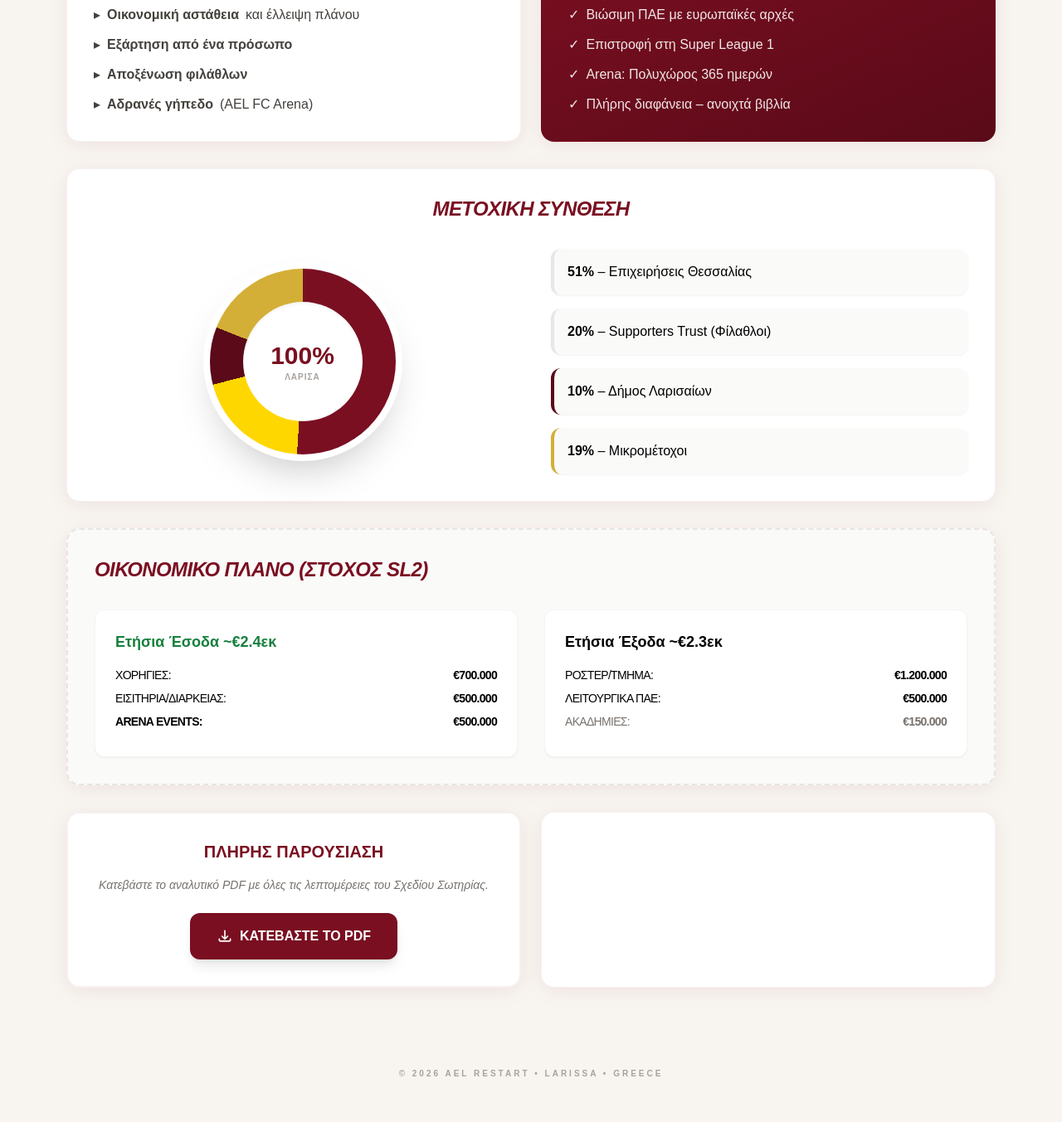
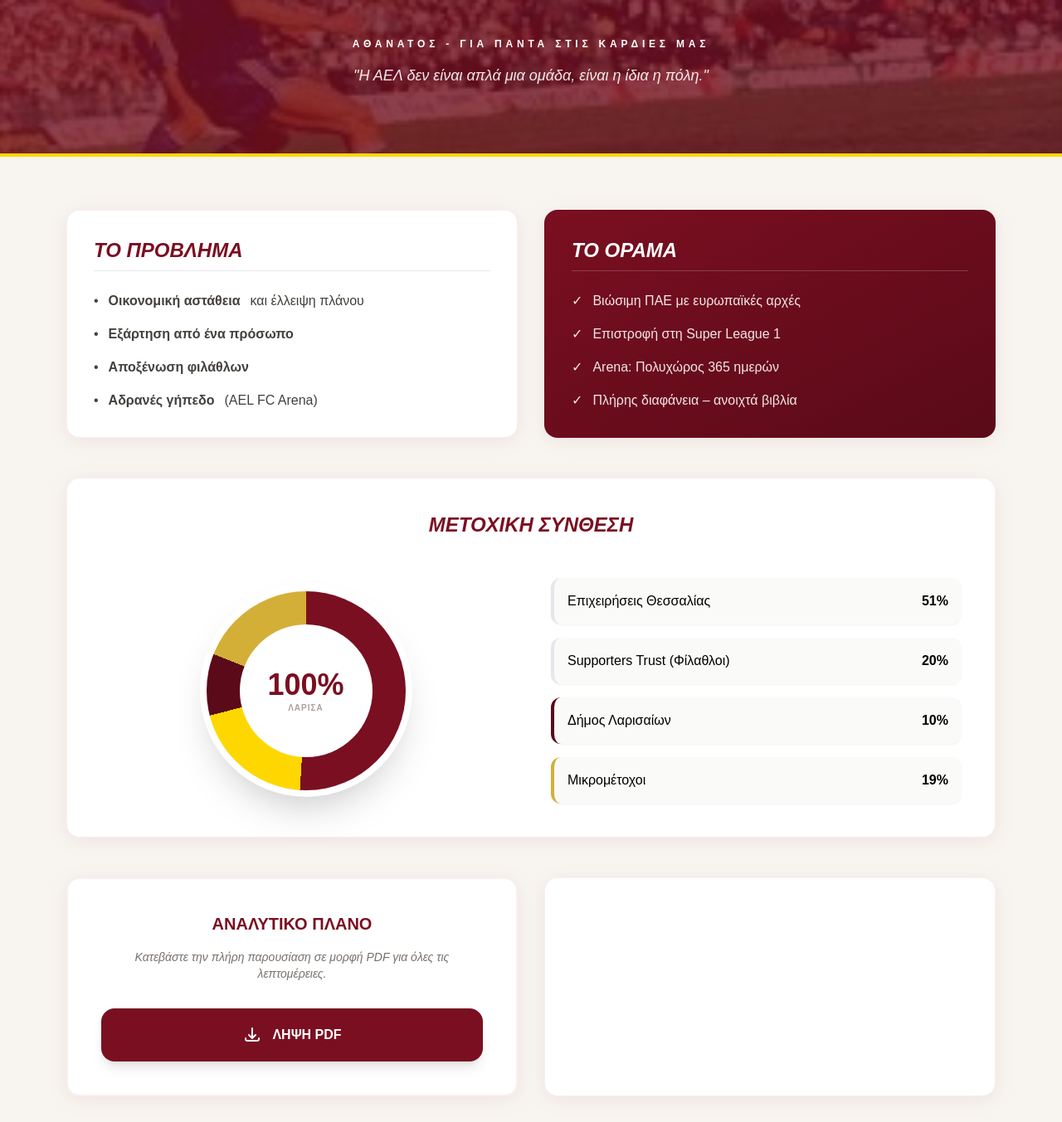
Before and after one commit to pikrosk-ctrl/ael-site, a plain HTML site: page index.html in a window 1280 px wide. Shown: the part 520-1873 px from the top of the page at 83% size. Drawn offline with nearby package versions, Linux system fonts and the light colour scheme.

Commit message:
Refactor index.html structure and styles

```diff
--- a/index.html
+++ b/index.html
@@ -16,11 +16,12 @@
     <link href="https://fonts.googleapis.com/css2?family=Manrope:wght@800&family=Noto+Sans+Greek:wght@400;700&display=swap" rel="stylesheet">
     <style>
         :root { --burgundy: #7a0f21; --gold: #ffd700; }
-        body { font-family: 'Noto Sans Greek', sans-serif; background: #f8f5f0; }
+        body { font-family: 'Noto Sans Greek', sans-serif; background: #f8f5f0; scroll-behavior: smooth; }
         .burgundy { color: var(--burgundy); }
         .bg-burgundy { background-color: var(--burgundy); }
         .card { background: white; border-radius: 16px; box-shadow: 0 4px 24px rgba(122, 15, 33, 0.08); border: 1px solid rgba(122, 15, 33, 0.06); }
         .pie { background: conic-gradient(#7a0f21 0deg 183.6deg, #ffd700 183.6deg 255.6deg, #5a0a18 255.6deg 291.6deg, #d4af37 291.6deg 360deg); }
+        .mitsibonas-section { background: linear-gradient(rgba(112, 16, 32, 0.8), rgba(112, 16, 32, 0.8)), url('mitsiael.jpg'); background-size: cover; background-position: center; border-top: 4px solid var(--gold); border-bottom: 4px solid var(--gold); }
     </style>
 </head>
 <body class="antialiased">
@@ -29,120 +30,105 @@
         <div class="max-w-6xl mx-auto flex justify-between items-center">
             <div class="flex items-center gap-4">
                 <div class="w-12 h-12 rounded-xl bg-gold flex items-center justify-center font-black burgundy text-2xl uppercase">ΑΕΛ</div>
-                <div class="font-bold">Σχέδιο Σωτηρίας 2026-2030</div>
+                <div class="font-bold hidden sm:block">Σχέδιο Σωτηρίας 2026-2030</div>
             </div>
-            <div class="flex gap-2">
-                <a href="Σχέδιο Σωτηρίας ΑΕΛ 2026-2030 _ Πολυμετοχική Κοινοπραξία.pdf" target="_blank" class="hidden sm:flex items-center gap-2 bg-gold text-burgundy px-4 py-2 rounded-lg text-xs font-bold shadow-md hover:bg-yellow-400 transition">
-                    <svg width="16" height="16" fill="none" stroke="currentColor" viewBox="0 0 24 24"><path stroke-linecap="round" stroke-linejoin="round" stroke-width="2" d="M12 10v6m0 0l-3-3m3 3l3-3m2 8H7a2 2 0 01-2-2V5a2 2 0 012-2h5.586a1 1 0 01.707.293l5.414 5.414a1 1 0 01.293.707V19a2 2 0 01-2 2z"></path></svg>
-                    ΛΗΨΗ PDF
+            <div class="flex gap-3">
+                <a href="%CE%A3%CF%87%CE%AD%CE%B4%CE%B9%CE%BF%20%CE%A3%CF%89%CF%84%CE%B7%CF%81%CE%AF%CE%B1%CF%82%20%CE%91%CE%95%CE%9B%202026-2030%20_%20%CE%A0%CE%BF%CE%BB%CF%85%CE%BC%CE%B5%CF%84%CE%BF%CF%87%CE%B9%CE%BA%CE%AE%20%CE%9A%CE%BF%CE%B9%CE%BD%CE%BF%CF%80%CF%81%CE%B1%CE%BE%CE%AF%CE%B1.pdf" target="_blank" class="flex items-center gap-2 bg-gold text-burgundy px-3 py-2 rounded-lg text-xs font-bold hover:bg-yellow-400 transition">
+                    PDF
                 </a>
-                <a href="mailto:aelrestart@gmail.com" class="bg-white/10 px-4 py-2 rounded-lg text-xs font-bold border border-white/20 hover:bg-white/20 transition">ΕΠΙΚΟΙΝΩΝΙΑ</a>
+                <a href="mailto:aelrestart@gmail.com" class="bg-white/10 px-3 py-2 rounded-lg text-xs font-bold border border-white/20 hover:bg-white/20 transition">EMAIL</a>
             </div>
         </div>
     </header>
 
-    <div class="bg-burgundy text-white relative overflow-hidden">
-        <div class="max-w-6xl mx-auto px-6 py-12 sm:py-16 relative">
-            <div class="max-w-4xl">
-                <div class="inline-flex items-center gap-2 bg-gold text-burgundy px-3 py-1 rounded-full text-xs font-bold uppercase tracking-wider mb-4">Πολυμετοχική Κοινοπραξία</div>
-                <h1 class="text-3xl sm:text-5xl font-black leading-tight mb-4">Σχέδιο Σωτηρίας <span class="text-gold uppercase">ΑΕΛ</span><br>2026-2030</h1>
-                <p class="text-lg sm:text-xl text-white/85 leading-relaxed">Ένα ρεαλιστικό, βιώσιμο και διαφανές μοντέλο διακυβέρνησης. Η ΑΕΛ ανήκει στην πόλη της.</p>
-            </div>
-        </div>
-        <div class="h-2 w-full bg-gradient-to-r from-gold via-yellow-400 to-gold"></div>
+    <div class="bg-burgundy text-white py-16 text-center px-6">
+        <div class="inline-flex items-center gap-2 bg-gold text-burgundy px-3 py-1 rounded-full text-[10px] font-bold uppercase tracking-widest mb-4">Πολυμετοχικη Κοινοπραξια</div>
+        <h1 class="text-4xl sm:text-6xl font-black leading-tight mb-6">ΣΧΕΔΙΟ ΣΩΤΗΡΙΑΣ <span class="text-gold italic">ΑΕΛ</span></h1>
+        <p class="max-w-2xl mx-auto text-white/80 text-lg">Η ΑΕΛ ανήκει στην πόλη της. Ένα ρεαλιστικό και διαφανές μοντέλο διακυβέρνησης για το 2026-2030.</p>
     </div>
 
-    <main class="max-w-6xl mx-auto px-4 py-12 space-y-8">
+    <section class="mitsibonas-section py-20 text-white text-center px-6 shadow-inner">
+        <div class="max-w-4xl mx-auto">
+            <h3 class="text-3xl sm:text-5xl font-black italic tracking-tighter uppercase mb-4 drop-shadow-lg">ΓΙΩΡΓΟΣ ΜΗΤΣΙΜΠΟΝΑΣ</h3>
+            <div class="w-20 h-1 bg-gold mx-auto mb-6"></div>
+            <p class="text-gold font-bold tracking-[0.4em] text-xs uppercase mb-4">Αθανατος - Για παντα στις καρδιες μας</p>
+            <p class="italic text-lg text-white/90">"Η ΑΕΛ δεν είναι απλά μια ομάδα, είναι η ίδια η πόλη."</p>
+        </div>
+    </section>
 
-        <div class="grid lg:grid-cols-2 gap-6">
+    <main class="max-w-6xl mx-auto px-4 py-16 space-y-12">
+
+        <div class="grid lg:grid-cols-2 gap-8">
             <section class="card p-8">
-                <h2 class="text-2xl font-bold burgundy mb-4 uppercase italic tracking-tight">Το Προβλημα</h2>
-                <ul class="space-y-3 text-stone-700">
-                    <li class="flex gap-2"><span>▸</span> <strong>Οικονομική αστάθεια</strong> και έλλειψη πλάνου</li>
-                    <li class="flex gap-2"><span>▸</span> <strong>Εξάρτηση από ένα πρόσωπο</strong></li>
-                    <li class="flex gap-2"><span>▸</span> <strong>Αποξένωση φιλάθλων</strong></li>
-                    <li class="flex gap-2"><span>▸</span> <strong>Αδρανές γήπεδο</strong> (AEL FC Arena)</li>
+                <h2 class="text-2xl font-bold burgundy mb-6 uppercase italic border-b pb-2">Το Προβλημα</h2>
+                <ul class="space-y-4 text-stone-700">
+                    <li class="flex gap-3"><span>•</span> <strong>Οικονομική αστάθεια</strong> και έλλειψη πλάνου</li>
+                    <li class="flex gap-3"><span>•</span> <strong>Εξάρτηση από ένα πρόσωπο</strong></li>
+                    <li class="flex gap-3"><span>•</span> <strong>Αποξένωση φιλάθλων</strong></li>
+                    <li class="flex gap-3"><span>•</span> <strong>Αδρανές γήπεδο</strong> (AEL FC Arena)</li>
                 </ul>
             </section>
             <section class="card p-8 bg-gradient-to-br from-[#7a0f21] to-[#5a0a18] text-white">
-                <h2 class="text-2xl font-bold text-gold mb-4 uppercase italic tracking-tight">Το Οραμα</h2>
-                <ul class="space-y-3 text-white/90 font-medium">
-                    <li class="flex gap-2"><span>✓</span> Βιώσιμη ΠΑΕ με ευρωπαϊκές αρχές</li>
-                    <li class="flex gap-2"><span>✓</span> Επιστροφή στη Super League 1</li>
-                    <li class="flex gap-2"><span>✓</span> Arena: Πολυχώρος 365 ημερών</li>
-                    <li class="flex gap-2"><span>✓</span> Πλήρης διαφάνεια – ανοιχτά βιβλία</li>
+                <h2 class="text-2xl font-bold text-gold mb-6 uppercase italic border-b border-white/20 pb-2">Το Οραμα</h2>
+                <ul class="space-y-4 text-white/90 font-medium">
+                    <li class="flex gap-3"><span>✓</span> Βιώσιμη ΠΑΕ με ευρωπαϊκές αρχές</li>
+                    <li class="flex gap-3"><span>✓</span> Επιστροφή στη Super League 1</li>
+                    <li class="flex gap-3"><span>✓</span> Arena: Πολυχώρος 365 ημερών</li>
+                    <li class="flex gap-3"><span>✓</span> Πλήρης διαφάνεια – ανοιχτά βιβλία</li>
                 </ul>
             </section>
         </div>
 
-        <section class="card p-8">
-            <h2 class="text-2xl font-bold burgundy mb-8 uppercase italic tracking-tight text-center">Μετοχικη Συνθεση</h2>
+        <section class="card p-10">
+            <h2 class="text-2xl font-bold burgundy mb-12 uppercase italic text-center">Μετοχικη Συνθεση</h2>
             <div class="grid md:grid-cols-2 gap-12 items-center">
                 <div class="flex justify-center">
                     <div class="relative">
-                        <div class="w-56 h-56 rounded-full pie shadow-2xl ring-8 ring-white"></div>
-                        <div class="absolute inset-10 bg-white rounded-full flex items-center justify-center shadow-inner">
+                        <div class="w-60 h-60 rounded-full pie shadow-2xl ring-8 ring-white"></div>
+                        <div class="absolute inset-10 bg-white rounded-full flex items-center justify-center">
                             <div class="text-center">
-                                <div class="text-3xl font-black burgundy">100%</div>
-                                <div class="text-[10px] uppercase font-bold text-stone-400 tracking-widest">Λάρισα</div>
+                                <div class="text-4xl font-black burgundy">100%</div>
+                                <div class="text-[10px] uppercase font-bold text-stone-400 tracking-widest">Λαρισα</div>
                             </div>
                         </div>
                     </div>
                 </div>
                 <div class="space-y-4">
-                    <div class="p-4 bg-stone-50 rounded-xl border-l-4 border-burgundy shadow-sm">
-                        <span class="font-bold text-burgundy">51%</span> – Επιχειρήσεις Θεσσαλίας
+                    <div class="p-4 bg-stone-50 rounded-xl border-l-4 border-burgundy shadow-sm flex justify-between items-center">
+                        <span>Επιχειρήσεις Θεσσαλίας</span> <span class="font-bold text-burgundy">51%</span>
                     </div>
-                    <div class="p-4 bg-stone-50 rounded-xl border-l-4 border-gold shadow-sm">
-                        <span class="font-bold text-burgundy">20%</span> – Supporters Trust (Φίλαθλοι)
+                    <div class="p-4 bg-stone-50 rounded-xl border-l-4 border-gold shadow-sm flex justify-between items-center">
+                        <span>Supporters Trust (Φίλαθλοι)</span> <span class="font-bold text-burgundy">20%</span>
                     </div>
-                    <div class="p-4 bg-stone-50 rounded-xl border-l-4 border-[#5a0a18] shadow-sm">
-                        <span class="font-bold text-burgundy">10%</span> – Δήμος Λαρισαίων
+                    <div class="p-4 bg-stone-50 rounded-xl border-l-4 border-[#5a0a18] shadow-sm flex justify-between items-center">
+                        <span>Δήμος Λαρισαίων</span> <span class="font-bold text-burgundy">10%</span>
                     </div>
-                    <div class="p-4 bg-stone-50 rounded-xl border-l-4 border-[#d4af37] shadow-sm">
-                        <span class="font-bold text-burgundy">19%</span> – Μικρομέτοχοι
+                    <div class="p-4 bg-stone-50 rounded-xl border-l-4 border-[#d4af37] shadow-sm flex justify-between items-center">
+                        <span>Μικρομέτοχοι</span> <span class="font-bold text-burgundy">19%</span>
                     </div>
                 </div>
             </div>
         </section>
 
-        <section class="card p-8 bg-stone-50 border-dashed border-2 border-stone-200">
-            <h2 class="text-2xl font-bold burgundy mb-8 uppercase italic tracking-tight">Οικονομικο Πλανο (Στοχος SL2)</h2>
-            <div class="grid md:grid-cols-2 gap-8 text-sm">
-                <div class="bg-white p-6 rounded-xl shadow-sm border border-stone-100">
-                    <h3 class="font-bold text-lg mb-4 text-green-700">Ετήσια Έσοδα ~€2.4εκ</h3>
-                    <p class="mb-2 flex justify-between uppercase tracking-tighter">Χορηγίες: <strong>€700.000</strong></p>
-                    <p class="mb-2 flex justify-between uppercase tracking-tighter">Εισιτήρια/Διαρκείας: <strong>€500.000</strong></p>
-                    <p class="mb-2 flex justify-between uppercase tracking-tighter text-burgundy font-bold">Arena Events: <strong>€500.000</strong></p>
-                </div>
-                <div class="bg-white p-6 rounded-xl shadow-sm border border-stone-100">
-                    <h3 class="font-bold text-lg mb-4 text-burgundy">Ετήσια Έξοδα ~€2.3εκ</h3>
-                    <p class="mb-2 flex justify-between uppercase tracking-tighter">Ρόστερ/Τμήμα: <strong>€1.200.000</strong></p>
-                    <p class="mb-2 flex justify-between uppercase tracking-tighter">Λειτουργικά ΠΑΕ: <strong>€500.000</strong></p>
-                    <p class="mb-2 flex justify-between uppercase tracking-tighter text-stone-500">Ακαδημίες: <strong>€150.000</strong></p>
-                </div>
-            </div>
-        </section>
-
-        <div class="grid md:grid-cols-2 gap-6">
-            <div class="card p-8 text-center flex flex-col justify-center items-center bg-white border-2 border-gold">
-                <h3 class="text-xl font-black burgundy mb-4 uppercase">Πλήρης Παρουσίαση</h3>
-                <p class="text-sm text-stone-500 mb-6 italic">Κατεβάστε το αναλυτικό PDF με όλες τις λεπτομέρειες του Σχεδίου Σωτηρίας.</p>
-                <a href="Σχέδιο Σωτηρίας ΑΕΛ 2026-2030 _ Πολυμετοχική Κοινοπραξία.pdf" download class="bg-burgundy text-white px-8 py-4 rounded-xl font-bold hover:scale-105 transition shadow-lg flex items-center gap-2">
-                    <svg width="20" height="20" fill="none" stroke="currentColor" viewBox="0 0 24 24"><path stroke-linecap="round" stroke-linejoin="round" stroke-width="2" d="M4 16v1a2 2 0 002 2h12a2 2 0 002-2v-1m-4-4l-4 4m0 0l-4-4m4 4V4"></path></svg>
-                    ΚΑΤΕΒΑΣΤΕ ΤΟ PDF
+        <div class="grid md:grid-cols-2 gap-8">
+            <div class="card p-10 text-center flex flex-col justify-center border-2 border-gold">
+                <h3 class="text-xl font-black burgundy mb-4 uppercase">Αναλυτικο Πλανο</h3>
+                <p class="text-sm text-stone-500 mb-8 font-light italic">Κατεβάστε την πλήρη παρουσίαση σε μορφή PDF για όλες τις λεπτομέρειες.</p>
+                <a href="%CE%A3%CF%87%CE%AD%CE%B4%CE%B9%CE%BF%20%CE%A3%CF%89%CF%84%CE%B7%CF%81%CE%AF%CE%B1%CF%82%20%CE%91%CE%95%CE%9B%202026-2030%20_%20%CE%A0%CE%BF%CE%BB%CF%85%CE%BC%CE%B5%CF%84%CE%BF%CF%87%CE%B9%CE%BA%CE%AE%20%CE%9A%CE%BF%CE%B9%CE%BD%CE%BF%CF%80%CF%81%CE%B1%CE%BE%CE%AF%CE%B1.pdf" download class="bg-burgundy text-white px-8 py-5 rounded-2xl font-bold hover:scale-105 transition shadow-lg inline-flex items-center justify-center gap-3">
+                    <svg width="24" height="24" fill="none" stroke="currentColor" viewBox="0 0 24 24"><path stroke-linecap="round" stroke-linejoin="round" stroke-width="2" d="M4 16v1a2 2 0 002 2h12a2 2 0 002-2v-1m-4-4l-4 4m0 0l-4-4m4 4V4"></path></svg>
+                    ΛΗΨΗ PDF
                 </a>
             </div>
-            <div class="card p-8 text-center flex flex-col justify-center items-center bg-burgundy text-white shadow-burgundy/20">
-                <h3 class="text-xl font-black text-gold mb-4 uppercase">Επικοινωνια</h3>
-                <p class="text-sm text-white/70 mb-6 font-light">Θέλετε να συμμετάσχετε στην προσπάθεια; Στείλτε μας ένα email.</p>
+            <div class="card p-10 text-center flex flex-col justify-center bg-burgundy text-white">
+                <h3 class="text-xl font-black text-gold mb-4 uppercase italic">Επικοινωνια</h3>
+                <p class="text-sm text-white/70 mb-8 font-light">Στείλτε μας τις προτάσεις σας για την επόμενη μέρα της ΑΕΛ.</p>
                 <a href="mailto:aelrestart@gmail.com" class="text-2xl font-black hover:text-gold transition">aelrestart@gmail.com</a>
             </div>
         </div>
 
     </main>
 
-    <footer class="p-12 text-center text-[10px] text-stone-400 uppercase tracking-[0.3em] font-bold">
+    <footer class="p-12 text-center text-[10px] text-stone-400 uppercase tracking-[0.4em] font-bold">
         © 2026 AEL Restart • Larissa • Greece
     </footer>
 
```
